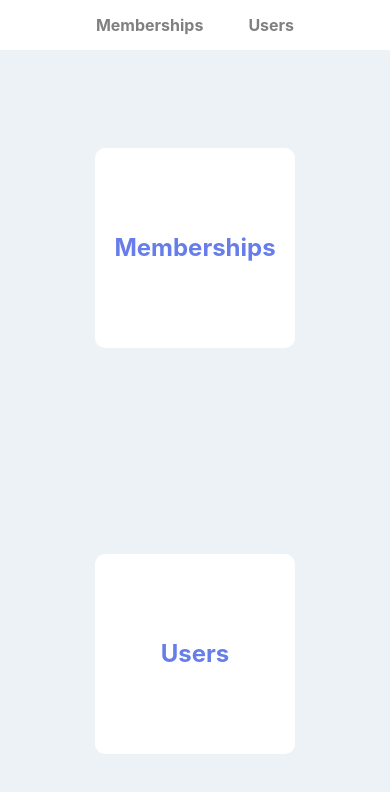
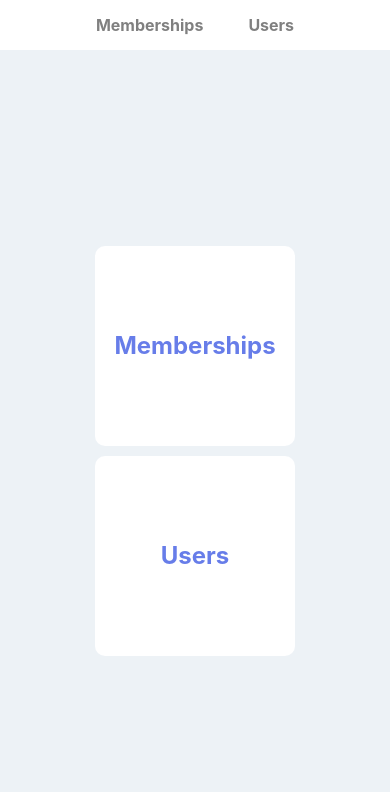
Before and after one commit to AgnetaSmergelyte/memberships-front, a React (Create React App) app: page /#/ in a window 390 px wide. Shown: the top 792 px of the page. Built offline with nearby package versions, Linux system fonts and the light colour scheme; no server answers.

Commit message:
home responsive

```diff
--- a/src/App.css
+++ b/src/App.css
@@ -289,6 +289,9 @@ input, textarea, select {
   .cards {
     grid-template-columns: 1fr;
   }
+  .home {
+    flex-direction: column;
+  }
 }
 
 /*# sourceMappingURL=App.css.map */
--- a/src/App.scss
+++ b/src/App.scss
@@ -308,4 +308,7 @@ input, textarea, select {
   .cards {
     grid-template-columns: 1fr;
   }
+  .home {
+    flex-direction: column;
+  }
 }
```
Also changed, not shown: 1 other file (tests, documents, lock files or other folders).
